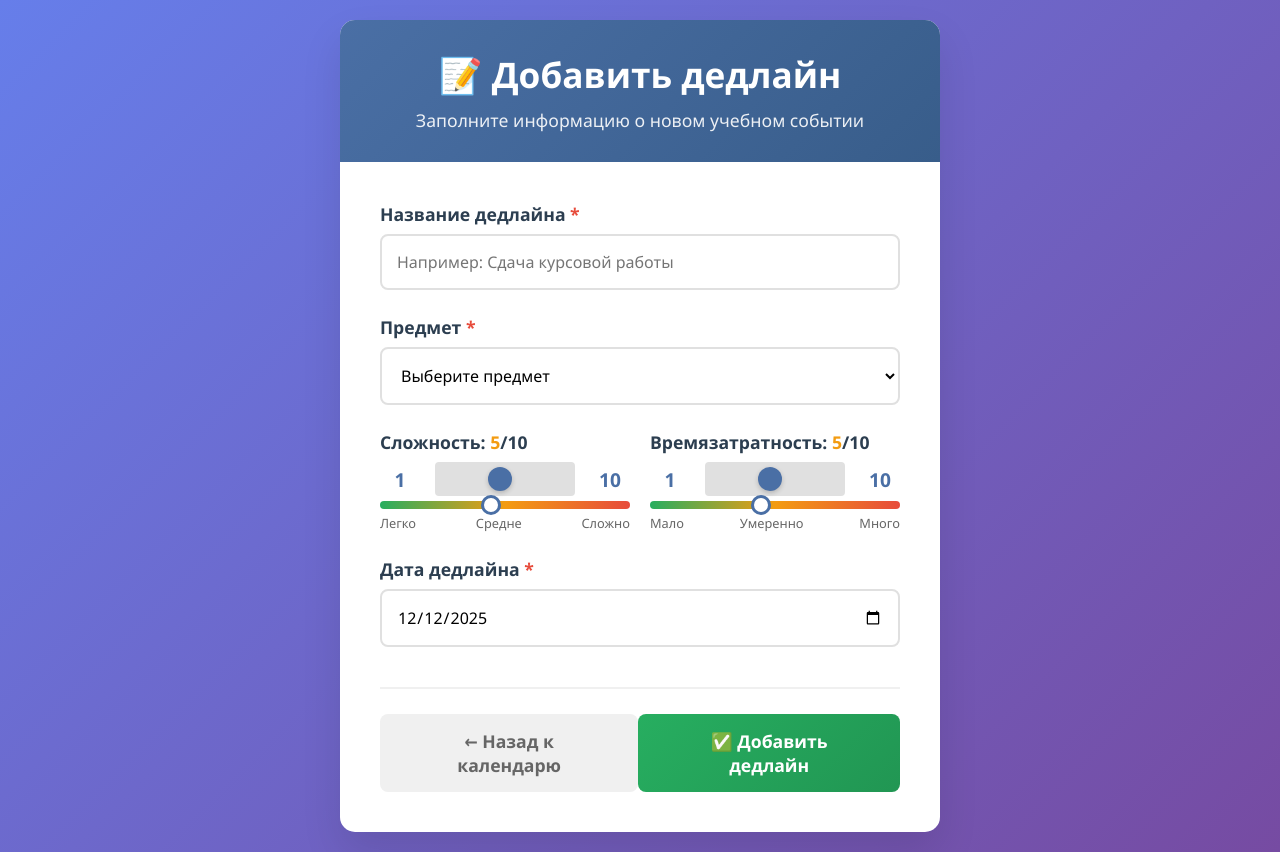
After one commit to DrDGS/CalendarApp, a Django app: page /add-event/ in a window 1280 px wide. The commit adds this page. Run offline with Django 5.2, Linux system fonts and the light colour scheme.

Commit message:
event creation added (w/ button or double click)

```diff
--- /dev/null
+++ b/calendar_app/templates/calendar_app/add_event.html
@@ -0,0 +1,440 @@
+<!DOCTYPE html>
+<html lang="ru">
+<head>
+    <meta charset="UTF-8">
+    <meta name="viewport" content="width=device-width, initial-scale=1.0">
+    <title>Добавить дедлайн - Календарь студента</title>
+    <style>
+        * {
+            margin: 0;
+            padding: 0;
+            box-sizing: border-box;
+            font-family: 'Segoe UI', Tahoma, Geneva, Verdana, sans-serif;
+        }
+
+        body {
+            background: linear-gradient(135deg, #667eea 0%, #764ba2 100%);
+            min-height: 100vh;
+            display: flex;
+            justify-content: center;
+            align-items: center;
+            padding: 20px;
+        }
+
+        .container {
+            max-width: 600px;
+            width: 100%;
+            background: white;
+            border-radius: 15px;
+            box-shadow: 0 20px 40px rgba(0, 0, 0, 0.1);
+            overflow: hidden;
+        }
+
+        .header {
+            background: linear-gradient(135deg, #4a6fa5 0%, #385d8a 100%);
+            color: white;
+            padding: 30px;
+            text-align: center;
+        }
+
+        .header h1 {
+            font-size: 2.2rem;
+            margin-bottom: 10px;
+        }
+
+        .header p {
+            font-size: 1.1rem;
+            opacity: 0.9;
+        }
+
+        .form-container {
+            padding: 40px;
+        }
+
+        .error-message {
+            background-color: #fadbd8;
+            color: #e74c3c;
+            padding: 15px;
+            border-radius: 8px;
+            margin-bottom: 20px;
+            border-left: 4px solid #e74c3c;
+        }
+
+        .form-group {
+            margin-bottom: 25px;
+        }
+
+        .form-group label {
+            display: block;
+            margin-bottom: 8px;
+            font-weight: 600;
+            color: #2c3e50;
+            font-size: 1.1rem;
+        }
+
+        .form-control {
+            width: 100%;
+            padding: 15px;
+            border: 2px solid #e0e0e0;
+            border-radius: 8px;
+            font-size: 1rem;
+            transition: border-color 0.3s;
+        }
+
+        .form-control:focus {
+            border-color: #4a6fa5;
+            outline: none;
+            box-shadow: 0 0 0 3px rgba(74, 111, 165, 0.1);
+        }
+
+        .form-row {
+            display: grid;
+            grid-template-columns: 1fr 1fr;
+            gap: 20px;
+        }
+
+        .rating-slider {
+            display: flex;
+            align-items: center;
+            gap: 15px;
+        }
+
+        .slider-value {
+            min-width: 40px;
+            font-weight: bold;
+            color: #4a6fa5;
+            font-size: 1.2rem;
+            text-align: center;
+        }
+
+        input[type="range"] {
+            flex: 1;
+            height: 8px;
+            -webkit-appearance: none;
+            background: #e0e0e0;
+            border-radius: 4px;
+            outline: none;
+        }
+
+        input[type="range"]::-webkit-slider-thumb {
+            -webkit-appearance: none;
+            width: 24px;
+            height: 24px;
+            border-radius: 50%;
+            background: #4a6fa5;
+            cursor: pointer;
+            box-shadow: 0 2px 5px rgba(0,0,0,0.2);
+        }
+
+        input[type="range"]::-moz-range-thumb {
+            width: 24px;
+            height: 24px;
+            border-radius: 50%;
+            background: #4a6fa5;
+            cursor: pointer;
+            border: none;
+        }
+
+        .difficulty-indicator {
+            height: 8px;
+            background: linear-gradient(to right, #27ae60, #f39c12, #e74c3c);
+            border-radius: 4px;
+            margin-top: 5px;
+            position: relative;
+        }
+
+        .difficulty-marker {
+            position: absolute;
+            width: 20px;
+            height: 20px;
+            background: white;
+            border: 3px solid #4a6fa5;
+            border-radius: 50%;
+            top: -6px;
+            transform: translateX(-50%);
+            transition: left 0.3s;
+        }
+
+        .subject-select {
+            width: 100%;
+            padding: 15px;
+            border: 2px solid #e0e0e0;
+            border-radius: 8px;
+            font-size: 1rem;
+            background-color: white;
+            cursor: pointer;
+        }
+
+        .subject-select:focus {
+            border-color: #4a6fa5;
+            outline: none;
+        }
+
+        .form-actions {
+            display: flex;
+            justify-content: space-between;
+            margin-top: 40px;
+            padding-top: 25px;
+            border-top: 2px solid #f0f0f0;
+        }
+
+        .btn {
+            padding: 15px 35px;
+            border: none;
+            border-radius: 8px;
+            font-size: 1.1rem;
+            font-weight: 600;
+            cursor: pointer;
+            transition: all 0.3s;
+            text-decoration: none;
+            display: inline-block;
+            text-align: center;
+        }
+
+        .btn-primary {
+            background: linear-gradient(135deg, #27ae60 0%, #219653 100%);
+            color: white;
+        }
+
+        .btn-primary:hover {
+            transform: translateY(-2px);
+            box-shadow: 0 5px 15px rgba(39, 174, 96, 0.3);
+        }
+
+        .btn-secondary {
+            background: #f0f0f0;
+            color: #666;
+        }
+
+        .btn-secondary:hover {
+            background: #e0e0e0;
+        }
+
+        .required {
+            color: #e74c3c;
+        }
+
+        .date-display {
+            display: inline-block;
+            padding: 10px 20px;
+            background: #e3f2fd;
+            border-radius: 8px;
+            color: #2196f3;
+            font-weight: bold;
+            margin-bottom: 20px;
+        }
+
+        @media (max-width: 768px) {
+            .form-row {
+                grid-template-columns: 1fr;
+            }
+
+            .form-actions {
+                flex-direction: column;
+                gap: 15px;
+            }
+
+            .btn {
+                width: 100%;
+            }
+
+            .container {
+                margin: 20px;
+            }
+        }
+    </style>
+</head>
+<body>
+    <div class="container">
+        <div class="header">
+            <h1>📝 Добавить дедлайн</h1>
+            <p>Заполните информацию о новом учебном событии</p>
+        </div>
+
+        <div class="form-container">
+            {% if error %}
+                <div class="error-message">
+                    <strong>Ошибка:</strong> {{ error }}
+                </div>
+            {% endif %}
+
+            {% if selected_date %}
+                <div class="date-display">
+                    📅 Выбранная дата: {{ selected_date }}
+                </div>
+            {% endif %}
+
+            <form method="POST" action="{% url 'calendar_app:add_event' %}">
+                {% csrf_token %}
+
+                {% if selected_date %}
+                    <input type="hidden" name="date" value="{{ selected_date }}">
+                {% endif %}
+
+                <div class="form-group">
+                    <label for="name">Название дедлайна <span class="required">*</span></label>
+                    <input type="text" id="name" name="name" class="form-control"
+                           placeholder="Например: Сдача курсовой работы"
+                           value="{{ form_data.name|default:'' }}" required maxlength="100">
+                </div>
+
+                <div class="form-group">
+                    <label for="subject">Предмет <span class="required">*</span></label>
+                    <select id="subject" name="subject" class="subject-select" required>
+                        <option value="">Выберите предмет</option>
+                        <option value="Математика" {% if form_data.subject == "Математика" %}selected{% endif %}>Математика</option>
+                        <option value="Физика" {% if form_data.subject == "Физика" %}selected{% endif %}>Физика</option>
+                        <option value="Программирование" {% if form_data.subject == "Программирование" %}selected{% endif %}>Программирование</option>
+                        <option value="Английский язык" {% if form_data.subject == "Английский язык" %}selected{% endif %}>Английский язык</option>
+                        <option value="История" {% if form_data.subject == "История" %}selected{% endif %}>История</option>
+                        <option value="Философия" {% if form_data.subject == "Философия" %}selected{% endif %}>Философия</option>
+                        <option value="Экономика" {% if form_data.subject == "Экономика" %}selected{% endif %}>Экономика</option>
+                        <option value="Химия" {% if form_data.subject == "Химия" %}selected{% endif %}>Химия</option>
+                        <option value="Биология" {% if form_data.subject == "Биология" %}selected{% endif %}>Биология</option>
+                        <option value="other">Другой предмет...</option>
+                    </select>
+                    <input type="text" id="custom_subject" name="custom_subject" class="form-control"
+                           style="margin-top: 10px; display: none;"
+                           placeholder="Введите название предмета">
+                </div>
+
+                <div class="form-row">
+                    <div class="form-group">
+                        <label for="difficulty">Сложность: <span id="difficultyValue">5</span>/10</label>
+                        <div class="rating-slider">
+                            <span class="slider-value">1</span>
+                            <input type="range" id="difficulty" name="difficulty"
+                                   min="1" max="10" value="{{ form_data.difficulty|default:'5' }}"
+                                   class="form-control" required>
+                            <span class="slider-value">10</span>
+                        </div>
+                        <div class="difficulty-indicator">
+                            <div class="difficulty-marker" id="difficultyMarker" style="left: 50%;"></div>
+                        </div>
+                        <div style="display: flex; justify-content: space-between; margin-top: 5px; font-size: 0.8rem; color: #666;">
+                            <span>Легко</span>
+                            <span>Средне</span>
+                            <span>Сложно</span>
+                        </div>
+                    </div>
+
+                    <div class="form-group">
+                        <label for="time_required">Времязатратность: <span id="timeValue">5</span>/10</label>
+                        <div class="rating-slider">
+                            <span class="slider-value">1</span>
+                            <input type="range" id="time_required" name="time_required"
+                                   min="1" max="10" value="{{ form_data.time_required|default:'5' }}"
+                                   class="form-control" required>
+                            <span class="slider-value">10</span>
+                        </div>
+                        <div class="difficulty-indicator">
+                            <div class="difficulty-marker" id="timeMarker" style="left: 50%;"></div>
+                        </div>
+                        <div style="display: flex; justify-content: space-between; margin-top: 5px; font-size: 0.8rem; color: #666;">
+                            <span>Мало</span>
+                            <span>Умеренно</span>
+                            <span>Много</span>
+                        </div>
+                    </div>
+                </div>
+
+                <div class="form-group">
+                    <label for="date">Дата дедлайна <span class="required">*</span></label>
+                    <input type="date" id="date" name="date" class="form-control"
+                        value="{{ form_data.date|default:selected_date|default:today }}"
+                        min="2024-01-01" max="2026-12-31" required>
+                </div>
+
+                <div class="form-actions">
+                    <a href="{% url 'calendar_app:calendar' %}" class="btn btn-secondary">
+                        ← Назад к календарю
+                    </a>
+                    <button type="submit" class="btn btn-primary">
+                        ✅ Добавить дедлайн
+                    </button>
+                </div>
+            </form>
+        </div>
+    </div>
+
+    <script>
+        // Обновление отображения ползунков
+        function updateSlider(slider, valueElement, marker) {
+            const value = parseInt(slider.value);
+            valueElement.textContent = value;
+
+            // Обновляем положение маркера (от 0% до 100%)
+            const percent = ((value - 1) / 9) * 100;
+            marker.style.left = `${percent}%`;
+
+            // Обновляем цвет текста в зависимости от значения
+            if (value <= 3) {
+                valueElement.style.color = '#27ae60';
+            } else if (value <= 7) {
+                valueElement.style.color = '#f39c12';
+            } else {
+                valueElement.style.color = '#e74c3c';
+            }
+        }
+
+        // Инициализация ползунков
+        const difficultySlider = document.getElementById('difficulty');
+        const difficultyValue = document.getElementById('difficultyValue');
+        const difficultyMarker = document.getElementById('difficultyMarker');
+
+        const timeSlider = document.getElementById('time_required');
+        const timeValue = document.getElementById('timeValue');
+        const timeMarker = document.getElementById('timeMarker');
+
+        // Устанавливаем начальные значения
+        updateSlider(difficultySlider, difficultyValue, difficultyMarker);
+        updateSlider(timeSlider, timeValue, timeMarker);
+
+        // Обработчики изменений
+        difficultySlider.addEventListener('input', () => {
+            updateSlider(difficultySlider, difficultyValue, difficultyMarker);
+        });
+
+        timeSlider.addEventListener('input', () => {
+            updateSlider(timeSlider, timeValue, timeMarker);
+        });
+
+        // Обработка выбора предмета
+        const subjectSelect = document.getElementById('subject');
+        const customSubjectInput = document.getElementById('custom_subject');
+
+        subjectSelect.addEventListener('change', function() {
+            if (this.value === 'other') {
+                customSubjectInput.style.display = 'block';
+                customSubjectInput.required = true;
+                // Переименовываем поле для корректной отправки
+                customSubjectInput.name = 'subject';
+                subjectSelect.disabled = true;
+                subjectSelect.name = '';
+            } else {
+                customSubjectInput.style.display = 'none';
+                customSubjectInput.required = false;
+                customSubjectInput.name = 'custom_subject';
+                subjectSelect.disabled = false;
+                subjectSelect.name = 'subject';
+            }
+        });
+
+        // Если уже выбран "другой" при загрузке страницы
+        if (subjectSelect.value === 'other') {
+            customSubjectInput.style.display = 'block';
+            customSubjectInput.required = true;
+        }
+
+        // Установка минимальной даты на сегодня
+        const dateInput = document.getElementById('date');
+        const today = new Date().toISOString().split('T')[0];
+        dateInput.min = today;
+
+        // Если дата не выбрана, устанавливаем сегодняшнюю
+        if (!dateInput.value) {
+            dateInput.value = today;
+        }
+    </script>
+</body>
+</html>
--- a/calendar_app/urls.py
+++ b/calendar_app/urls.py
@@ -5,4 +5,5 @@ app_name = 'calendar_app'
 
 urlpatterns = [
     path('', views.calendar_view, name='calendar'),
+    path('add-event/', views.add_event_view, name='add_event'),
 ]
--- a/calendar_app/views.py
+++ b/calendar_app/views.py
@@ -1,4 +1,4 @@
-from django.shortcuts import render
+from django.shortcuts import render, redirect
 from datetime import datetime, date
 import calendar
 from django.utils import timezone
@@ -97,3 +97,89 @@ def calendar_view(request):
     }
 
     return render(request, 'calendar_app/calendar.html', context)
+
+
+def add_event_view(request):
+    """Страница добавления нового события"""
+    if request.method == 'POST':
+        # Получаем данные из формы
+        name = request.POST.get('name', '').strip()
+        subject = request.POST.get('subject', '').strip()
+        difficulty = request.POST.get('difficulty', '5')
+        time_required = request.POST.get('time_required', '5')
+        date = request.POST.get('date', '')
+
+        # Валидация данных
+        if not name or not subject or not date:
+            # Можно добавить сообщение об ошибке
+            return render(request, 'calendar_app/add_event.html', {
+                'error': 'Все поля обязательны для заполнения',
+                'form_data': request.POST
+            })
+
+        try:
+            # Преобразуем в числа
+            difficulty_int = int(difficulty)
+            time_int = int(time_required)
+
+            # Проверяем диапазоны
+            if not (1 <= difficulty_int <= 10) or not (1 <= time_int <= 10):
+                return render(request, 'calendar_app/add_event.html', {
+                    'error': 'Сложность и временязатратность должны быть от 1 до 10',
+                    'form_data': request.POST
+                })
+
+            # Создаем объект события
+            new_event = {
+                'name': name,
+                'subject': subject,
+                'difficulty': difficulty_int,
+                'time_required': time_int,
+                'date': date,
+                'created_at': datetime.now().strftime("%Y-%m-%d %H:%M:%S")
+            }
+
+            # Добавляем событие через storage
+            # Сначала получим все события
+            all_events = event_storage.get_all_events()
+
+            # Определяем новый ID
+            if all_events:
+                new_id = max(event.get('id', 0) for event in all_events) + 1
+            else:
+                new_id = 1
+
+            new_event['id'] = new_id
+
+            # Добавляем новое событие в список
+            all_events.append(new_event)
+
+            # Сохраняем обновленный список
+            # Нужно создать метод save_all_events в EventStorage или обновить текущий
+            # Для простоты создадим временное решение
+
+            # Временно: перезаписываем файл напрямую
+            import json
+            import os
+            from django.conf import settings
+
+            events_file = os.path.join(settings.BASE_DIR, 'calendar_app', 'events.json')
+            with open(events_file, 'w', encoding='utf-8') as f:
+                json.dump(all_events, f, ensure_ascii=False, indent=2)
+
+            # Перенаправляем на календарь
+            return redirect('calendar_app:calendar')
+
+        except ValueError:
+            return render(request, 'calendar_app/add_event.html', {
+                'error': 'Некорректные данные в числовых полях',
+                'form_data': request.POST
+            })
+
+    # GET запрос - показываем пустую форму
+    # Если передана дата в параметрах, подставляем её
+    selected_date = request.GET.get('date', '')
+    return render(request, 'calendar_app/add_event.html', {
+        'selected_date': selected_date,
+        'today': timezone.localtime(timezone.now()).date().strftime("%Y-%m-%d")
+    })
```
Also changed, not shown: calendar_app/events.json (+18 -0 lines), calendar_app/json_storage.py (+32 -11 lines), calendar_app/templates/calendar_app/calendar.html (+38 -0 lines).
